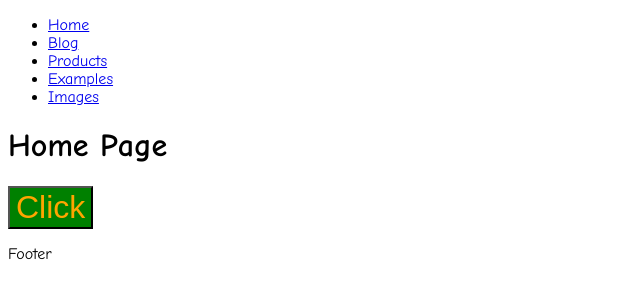
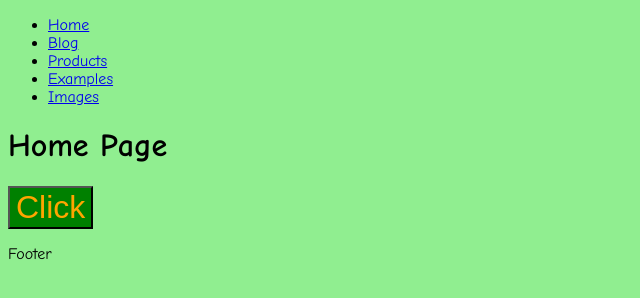
Before and after one commit to daniel-liemng/gatsby-basics, a Gatsby site: page / in a window 1280 px wide. Shown: the whole page, without its empty margins (0-640 px from the left). Built offline with nearby package versions, Linux system fonts and the light colour scheme; Gatsby itself is replaced by a stand-in of ours.

Commit message:
background color changed

```diff
--- a/src/components/layout.css
+++ b/src/components/layout.css
@@ -2,6 +2,7 @@
 
 body {
   font-family: "Comic Neue", cursive;
+  background: lightgreen;
 }
 
 .images {
```
